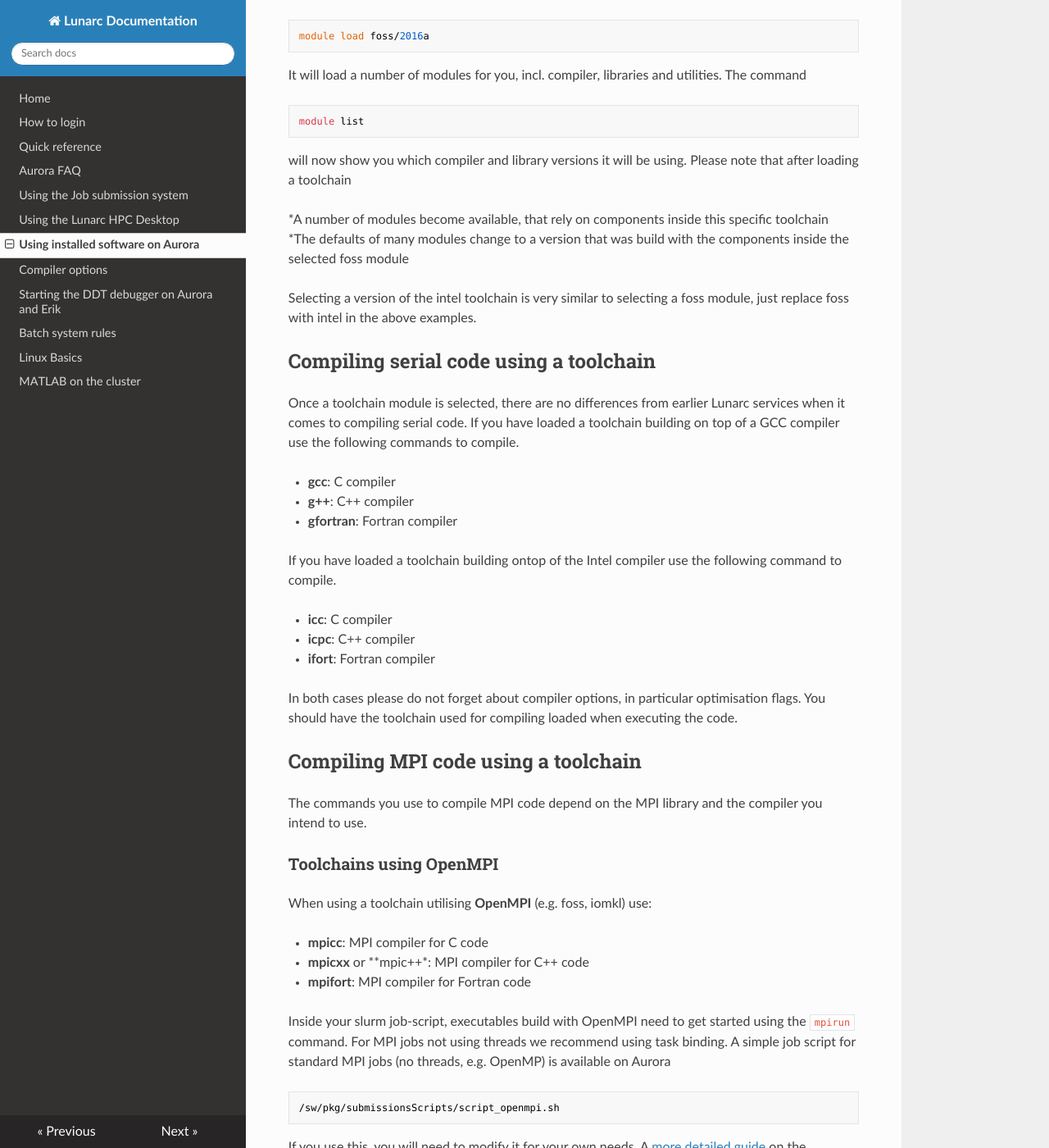
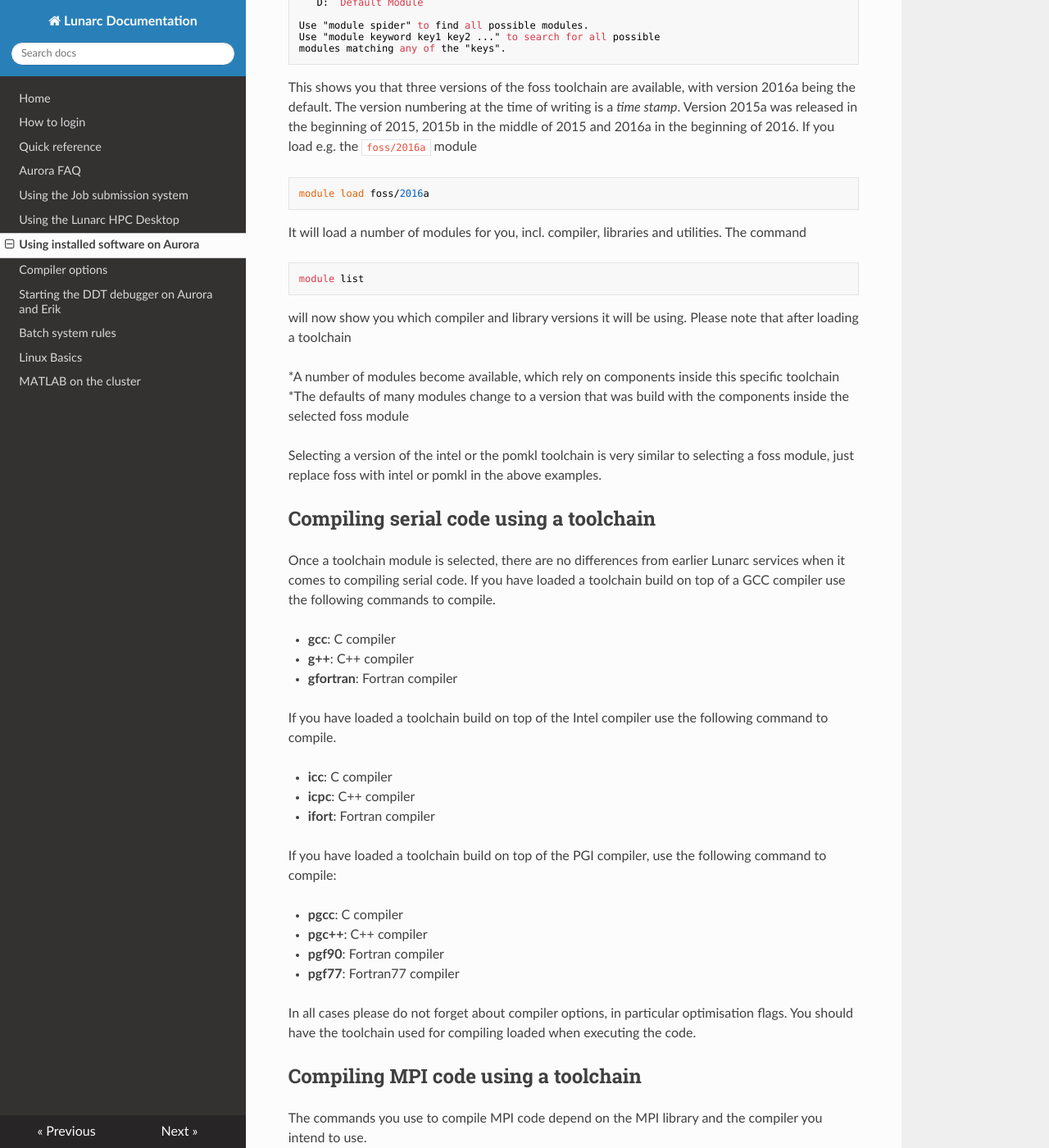
Before and after one commit to lunarc/lunarc_docs, an MkDocs documentation site: the page built from docs/aurora_modules.md, in a window 1280 px wide and 1400 px high, scrolled down 7344 px. Shown: the whole window at 82% size. Built offline with MkDocs 1.6.1, drawn with Linux system fonts in a browser that asks for light colours; nearby versions of some CDN libraries; old or Windows-style settings are respelled for this version of MkDocs; some of the changed text lies outside the part shown.

Commit message:
Update for PGI toolchains

````diff
--- a/docs/aurora_modules.md
+++ b/docs/aurora_modules.md
@@ -284,13 +284,21 @@
  * **iomkl**: icc, ifort, OpenMPI, MKL
  * **iompi**: icc, ifort, OpenMPI
 
+ **Toolchains based on the PGI compiler suite**
+
+ * **PGI**: PGI
+ * **pompi**: PGI, OpenMPI
+ * **pomkl**: PGI, OpneMPI, MKL
+
 If you require additional toolchains, contact [Lunarc support](http://www.lunarc.lu.se/support/support-form/) to discuss your requirements.
 
 ## Selecting a toolchain
 The above choices of toolchains is a bit overwhelming, in particular for new users.  We recommend to first make a choice of toolchain and then select a version.  Good choices for general use are the toolchains:
 
 * **foss**, if you like to use the GCC compiler suite
+* **gimkl**, if you like to use the GCC compiler suite with Intel's MKL performance library
 * **intel**, if you like to use the Intel compiler suite
+* **pomkl**, if you like to use the PGI compiler suite
 
 **Example:** To check the foss versions available you
 ```
@@ -319,32 +327,39 @@
 ```
 will now show you which compiler and library versions it will be using.  Please note that after loading a toolchain
 
-*A number of modules become available, that rely on components inside this specific toolchain
+*A number of modules become available, which rely on components inside this specific toolchain
 *The defaults of many modules change to a version that was build with the components inside the selected foss module
 
-Selecting a version of the intel toolchain is very similar to selecting a foss module, just replace foss with intel in the above examples.
+Selecting a version of the intel or the pomkl toolchain is very similar to selecting a foss module, just replace foss with intel or pomkl in the above examples.
 
 ## Compiling serial code using a toolchain
 Once a toolchain module is selected, there are no differences from earlier Lunarc services when it comes to compiling serial code.
-If you have loaded a toolchain building on top of a GCC compiler use the following commands to compile.
+If you have loaded a toolchain build on top of a GCC compiler use the following commands to compile.
 
 * **gcc**: C compiler
 * **g++**: C++ compiler
 * **gfortran**: Fortran compiler
 
-If you have loaded a toolchain building ontop of the Intel compiler use the following command to compile.
+If you have loaded a toolchain build on top of the Intel compiler use the following command to compile.
 
 * **icc**: C compiler
 * **icpc**: C++ compiler
 * **ifort**: Fortran compiler
 
-In both cases please do not forget about compiler options, in particular optimisation flags.  You should have the toolchain used for compiling loaded when executing the code.
+If you have loaded a toolchain build on top of the PGI compiler, use the following command to compile:
+
+* **pgcc**: C compiler
+* **pgc++**: C++ compiler
+* **pgf90**: Fortran compiler
+* **pgf77**: Fortran77 compiler
+
+In all cases please do not forget about compiler options, in particular optimisation flags.  You should have the toolchain used for compiling loaded when executing the code.
 
 ## Compiling MPI code using a toolchain
 The commands you use to compile MPI code depend on the MPI library and the compiler you intend to use.
 
 ### Toolchains using OpenMPI
-When using a toolchain utilising **OpenMPI** (e.g. foss, iomkl) use:
+When using a toolchain utilising **OpenMPI** (e.g. foss, iomkl, pomkl) use:
 
 * **mpicc**: MPI compiler for C code
 * **mpicxx** or **mpic++*: MPI compiler for C++ code
````
